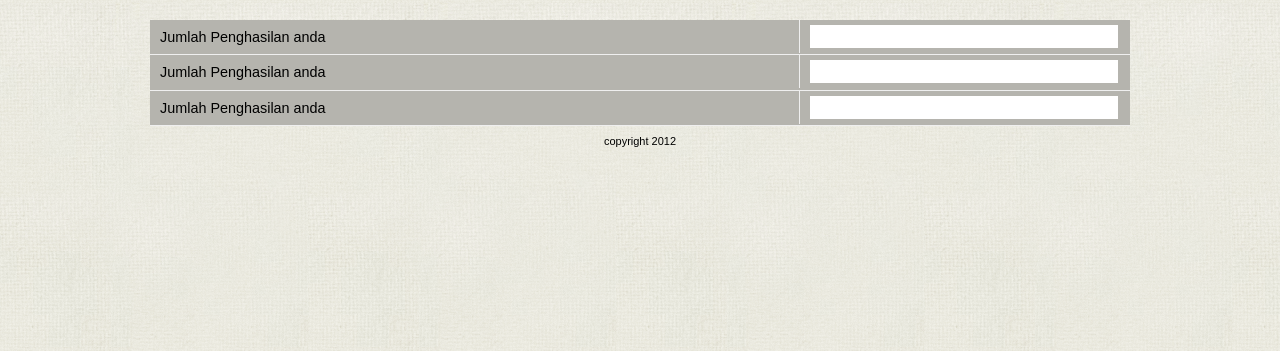
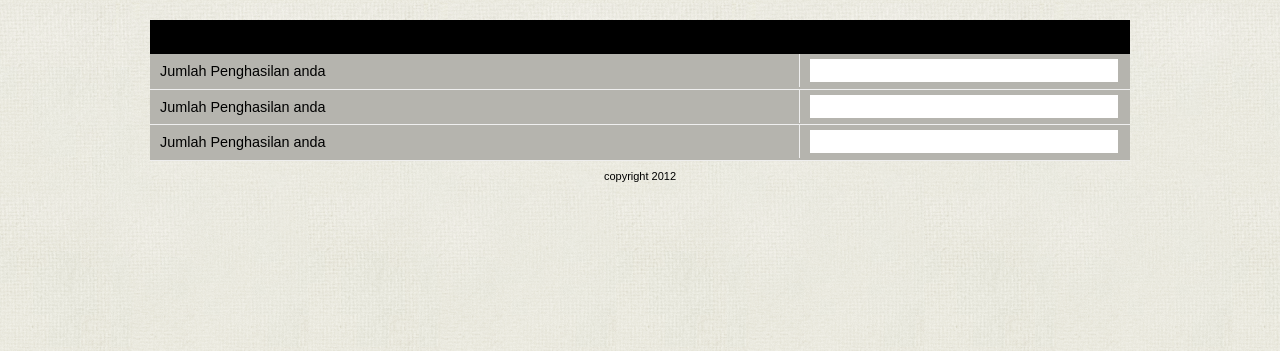
Before and after one commit to vanbungkring/Snao, a PHP site: page / in a window 1280 px wide. Shown: the part 40-391 px from the top of the page. Run offline with PHP 8.4, Linux system fonts and the light colour scheme.

Commit message:
adding context as header

```diff
--- a/index.html
+++ b/index.html
@@ -16,6 +16,9 @@
 			</div>
 		</header>
 		<div id="main">
+			<div class="header-content">
+				Zakat Maal
+			</div>
 			<div class="container_element">
 				<div class="container_untuk_label">
 					Jumlah Penghasilan anda
--- a/library/css/main.css
+++ b/library/css/main.css
@@ -24,7 +24,14 @@ body {
 	margin-top: 20px;
 	overflow: hidden;
 }
+.header-content {
 
+	width: 960px;
+	float: left;
+	border-bottom: none;
+	padding: 10px;
+	background: #000;
+}
 .container_element {
 	width: 980px;
 	float: left;
@@ -45,13 +52,13 @@ body {
 .form-zakat {
 	border: none;
 	padding: 4px;
-	width:300px;
-	margin-left:5px;
+	width: 300px;
+	margin-left: 5px;
 }
 .footer {
 	width: 980px;
 	text-align: center;
 	margin: 0 auto;
-	font-size:11px;
-	margin-top:10px;
+	font-size: 11px;
+	margin-top: 10px;
 }
```
